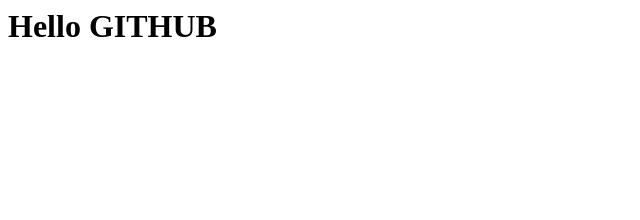
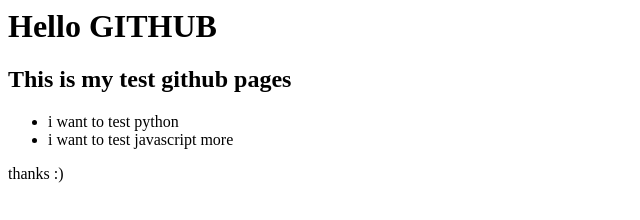
Before and after one commit to b-turner/b-turner.github.io, a plain HTML site: page index.html in a window 1280 px wide. Shown: the whole page, without its empty margins (0-640 px from the left). Drawn offline with Linux system fonts and the light colour scheme.

Commit message:
added more

```diff
--- a/index.html
+++ b/index.html
@@ -1 +1,11 @@
 <h1> Hello GITHUB</h1>
+
+<h2> This is my test github pages </h2>
+<ul>
+	<li> i want to test python</li>
+	<li> i want to test javascript more </li>
+</ul>
+
+
+
+<footer> thanks :)</footer>
```
